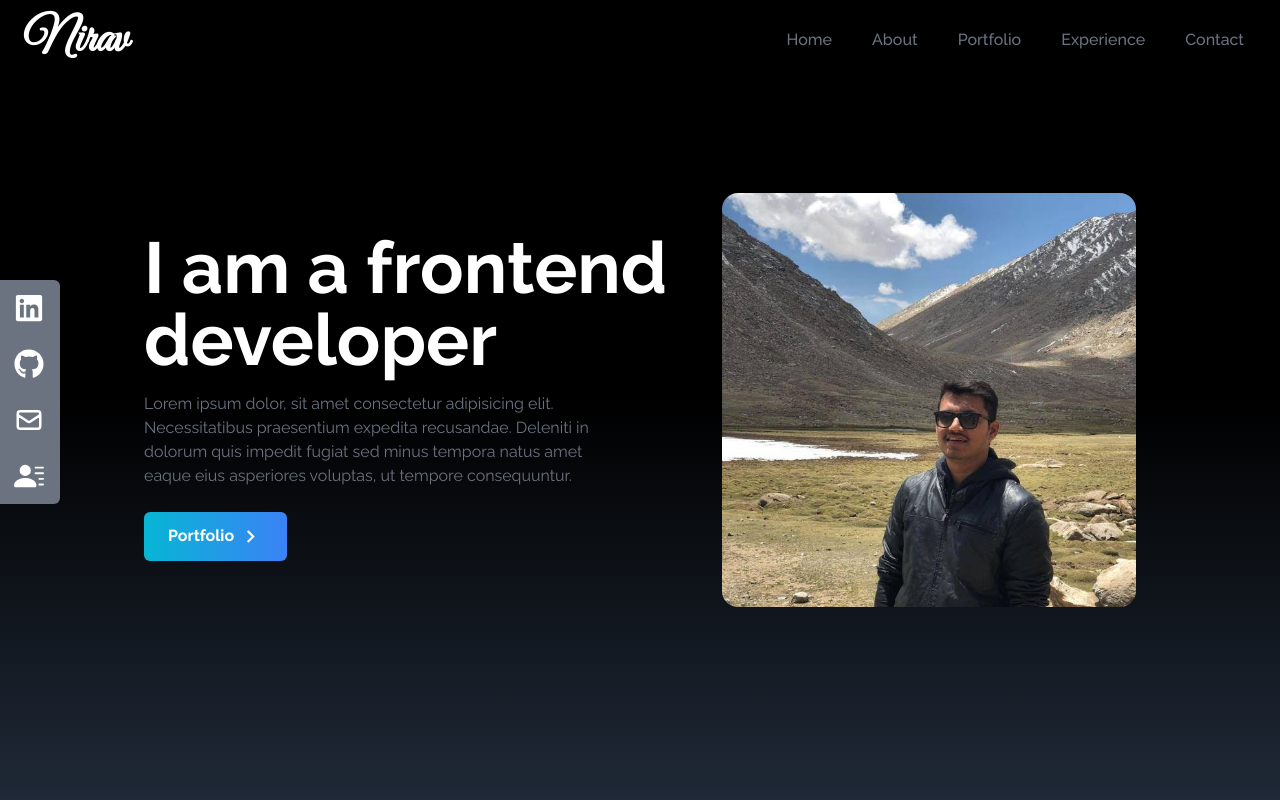
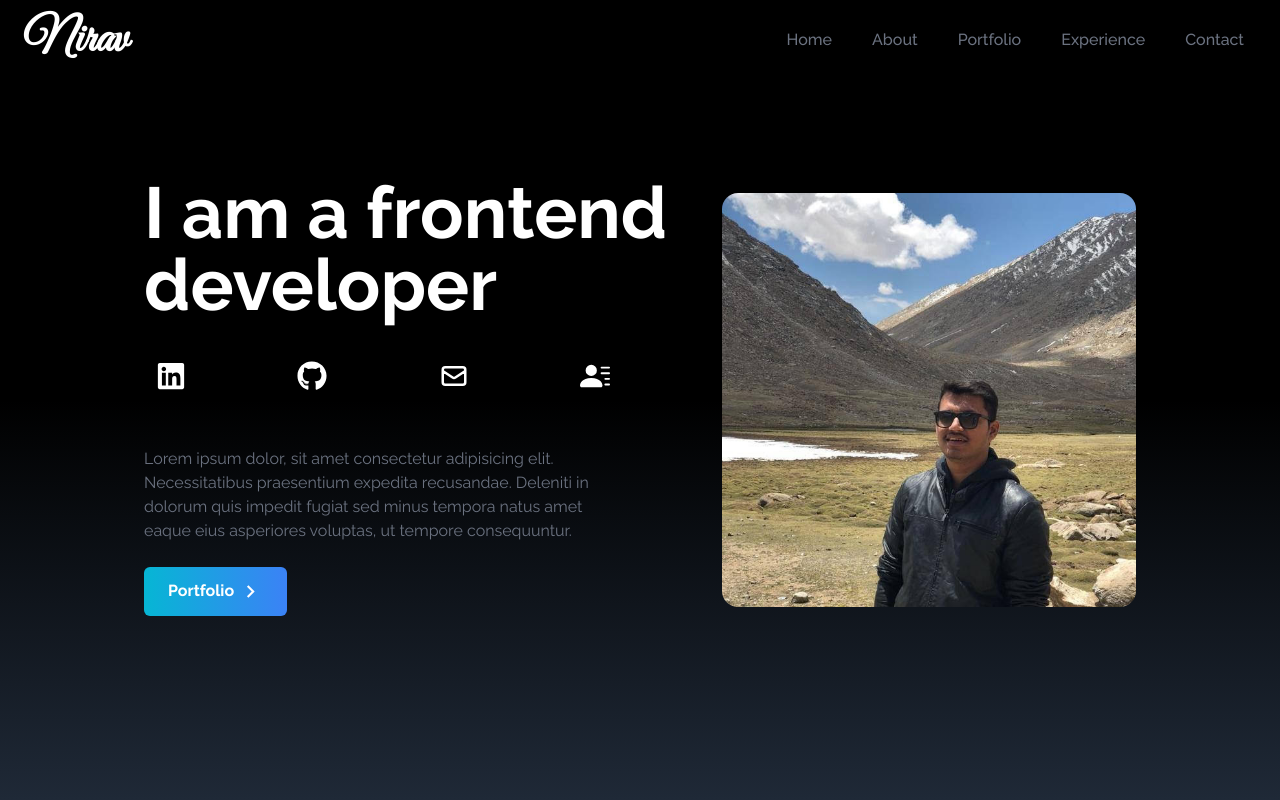
Before and after one commit to niravpatell23/portfolio, a React (Create React App) app: page / in a window 1280 px wide. Shown: the top 800 px of the page. Built offline with nearby package versions, Linux system fonts and the light colour scheme.

Commit message:
links update

```diff
--- a/src/components/Home.jsx
+++ b/src/components/Home.jsx
@@ -3,10 +3,55 @@ import image from "../assets/heroImage.jpg";
 // import { HiArrowRight } from "react-icons/hi";
 
 import { Link } from "react-scroll";
+import { FaGithub, FaLinkedin } from "react-icons/fa";
+import { HiOutlineMail } from "react-icons/hi";
+import { BsFillPersonLinesFill } from "react-icons/bs";
 
 import { MdOutlineKeyboardArrowRight } from "react-icons/md";
 
 const Home = () => {
+  const links = [
+    {
+      id: 1,
+      child: (
+        <>
+          <FaLinkedin size={30} />
+        </>
+      ),
+      href: "https://www.linkedin.com/in/nniravpatel/",
+      style: "rounded-tr-md",
+    },
+    {
+      id: 2,
+      child: (
+        <>
+          <FaGithub size={30} />
+        </>
+      ),
+      href: "https://github.com/niravpatell23",
+    },
+    {
+      id: 3,
+      child: (
+        <>
+          <HiOutlineMail size={30} />
+        </>
+      ),
+      href: "mailto:nnirav.patel7@gmail.com",
+    },
+    {
+      id: 4,
+      child: (
+        <>
+          <BsFillPersonLinesFill size={30} />
+        </>
+      ),
+      href: "/Nirav_resume.pdf",
+      style: "rounded-br-md",
+      download: true,
+    },
+  ];
+
   return (
     <div
       name="home"
@@ -22,6 +67,20 @@ const Home = () => {
             {" "}
             I am a frontend developer
           </h2>
+          <div className="flex justify-evenly py-8 lg:py-10 lg:ml-[-100px]">
+            {links.map(({ id, child, href, style, download }) => (
+              <a
+                key={id}
+                href={href}
+                className=" cursor-pointer duration-300 hover:text-blue-600"
+                download={download}
+                target="_blank"
+                rel=" noopener noreferrer"
+              >
+                {child}
+              </a>
+            ))}
+          </div>
           <p className="text-gray-500 py-4 max-w-md">
             Lorem ipsum dolor, sit amet consectetur adipisicing elit.
             Necessitatibus praesentium expedita recusandae. Deleniti in dolorum
--- a/src/components/Social.jsx
+++ b/src/components/Social.jsx
@@ -1,4 +1,4 @@
-import React from "react";
+import React, { useState, useEffect } from "react";
 import { FaGithub, FaLinkedin } from "react-icons/fa";
 import { HiOutlineMail } from "react-icons/hi";
 import { BsFillPersonLinesFill } from "react-icons/bs";
@@ -45,9 +45,33 @@ const Social = () => {
       download: true,
     },
   ];
+  const [isVisible, setIsVisible] = useState(false);
+
+  useEffect(() => {
+    window.addEventListener("scroll", listenToScroll);
+    return () => window.removeEventListener("scroll", listenToScroll);
+  }, []);
+
+  const listenToScroll = () => {
+    let heightToHideFrom = 500;
+    const winScroll =
+      document.body.scrollTop || document.documentElement.scrollTop;
+
+    if (winScroll < heightToHideFrom) {
+      !isVisible && // to limit setting state only the first time
+        setIsVisible(false);
+    } else {
+      setIsVisible(true);
+    }
+  };
 
   return (
-    <div className="hidden lg:flex flex-col top-[35%] left-0 fixed ">
+    <div>
+      {isVisible && (
+        <div
+          id="bar"
+          className="hidden lg:flex flex-col top-[35%] left-0 fixed "
+        >
           <ul>
             {links.map(({ id, child, href, style, download }) => (
               <li
@@ -72,6 +96,8 @@ const Social = () => {
             ))}
           </ul>
         </div>
+      )}
+    </div>
   );
 };
 
```
Lines whose indentation alone changed are shown as unchanged.
